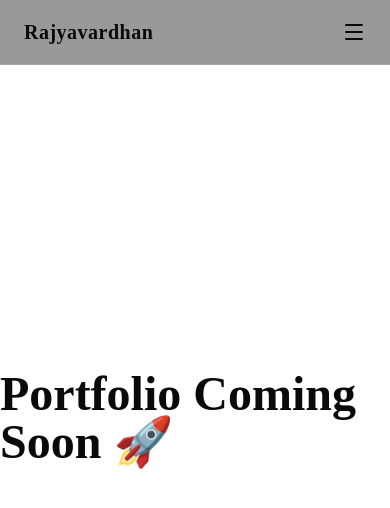
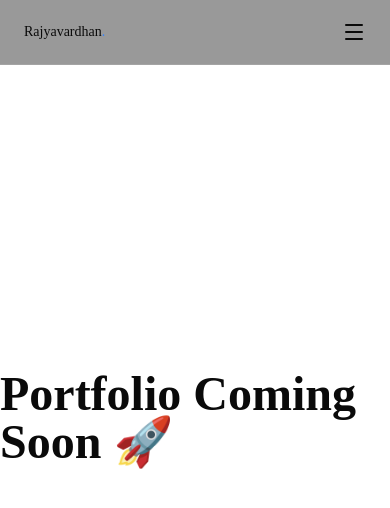
Before and after one commit to reocodes-51/rajyavardhan-portfolio, a Next.js app: page / in a window 390 px wide. Shown: the top 508 px of the page. Built offline with nearby package versions, Linux system fonts and the light colour scheme.

Commit message:
Create responsive navigation bar

```diff
--- a/components/layout/Navbar.tsx
+++ b/components/layout/Navbar.tsx
@@ -18,8 +18,8 @@ export default function Navbar() {
     <header className="fixed top-0 left-0 w-full z-50 border-b border-white/10 bg-black/40 backdrop-blur-md">
       <div className="mx-auto flex h-16 max-w-7xl items-center justify-between px-6">
         {/* Logo */}
-        <Link href="/" className="text-xl font-bold tracking-wide">
-          Rajyavardhan
+        <Link href="/" className="text-sm font-medium transition-all duration-300 hover:text-blue-500 hover:-translate-y-0.5">
+          Rajyavardhan<span className="text-blue-500">.</span>
         </Link>
 
         {/* Desktop Navigation */}
@@ -41,7 +41,7 @@ export default function Navbar() {
             href="https://github.com/reocodes-51"
             target="_blank"
           >
-            <FaGithub className="h-5 w-5 hover:text-blue-400 transition" />
+            <FaGithub className="h-5 w-5 transition-all duration-300 hover:text-blue-500 hover:scale-110" />
           </Link>
 
           <Link
@@ -50,10 +50,15 @@ export default function Navbar() {
           >
             <FaLinkedin className="h-5 w-5 hover:text-blue-400 transition" />
             </Link>
-
-          <Button>
-            Resume
-          </Button>
+            <a
+            href="/resume/resume.pdf"
+            target="_blank"
+            rel="noopener noreferrer"
+            >
+            <Button className="rounded-full">
+                Resume
+            </Button>
+            </a>
         </div>
 
         {/* Mobile Menu Icon */}
```
Also changed, not shown: 1 other file (tests, documents, lock files or other folders).
